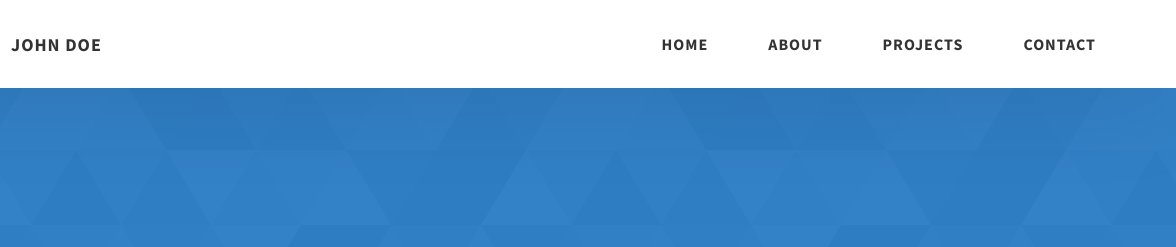
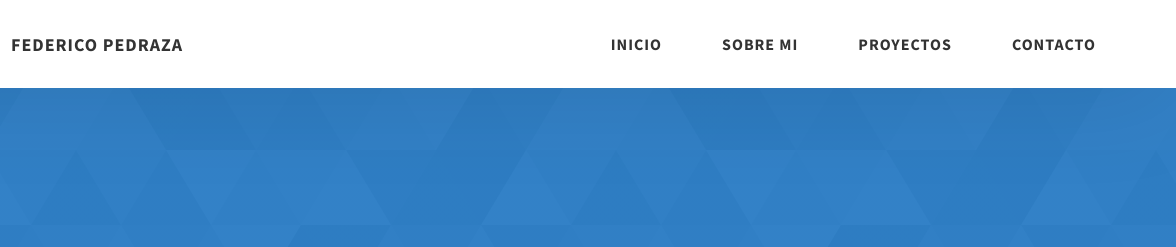
Before and after one commit to Fedeplaysd/PortfolioFinal, a website: page project-1.html in a window 1280 px wide. Shown: the top 247 px of the page, 104-1280 px from the left. Drawn offline with Linux system fonts and the light colour scheme.

Commit message:
primer modificacion proyectos

```diff
--- a/project-1.html
+++ b/project-1.html
@@ -21,25 +21,25 @@
     <div class="header__content">
       <div class="header__logo-container">
         <div class="header__logo-img-cont">
-          <img src="./assets/png/john-doe.png" alt="Ram Maheshwari Logo Image" class="header__logo-img" />
+          <img src="./assets/png/john-doe.png" alt="Logo Image" class="header__logo-img" />
         </div>
-        <span class="header__logo-sub">John Doe</span>
+        <span class="header__logo-sub">Federico Pedraza</span>
       </div>
       <div class="header__main">
         <ul class="header__links">
           <li class="header__link-wrapper">
-            <a href="./index.html" class="header__link"> Home </a>
+            <a href="./index.html" class="header__link"> Inicio </a>
           </li>
           <li class="header__link-wrapper">
-            <a href="./index.html#about" class="header__link">About </a>
+            <a href="./index.html#about" class="header__link"> Sobre Mi </a>
           </li>
           <li class="header__link-wrapper">
             <a href="./index.html#projects" class="header__link">
-              Projects
+              Proyectos
             </a>
           </li>
           <li class="header__link-wrapper">
-            <a href="./index.html#contact" class="header__link"> Contact </a>
+            <a href="./index.html#contact" class="header__link"> Contacto </a>
           </li>
         </ul>
         <div class="header__main-ham-menu-cont">
@@ -53,19 +53,19 @@
       <div class="header__sm-menu-content">
         <ul class="header__sm-menu-links">
           <li class="header__sm-menu-link">
-            <a href="./index.html"> Home </a>
+            <a href="./index.html"> Inicio </a>
           </li>
 
           <li class="header__sm-menu-link">
-            <a href="./index.html#about"> About </a>
+            <a href="./index.html#about"> Sobre Mi </a>
           </li>
 
           <li class="header__sm-menu-link">
-            <a href="./index.html#projects"> Projects </a>
+            <a href="./index.html#projects"> Proyectos </a>
           </li>
 
           <li class="header__sm-menu-link">
-            <a href="./index.html#contact"> Contact </a>
+            <a href="./index.html#contact"> Contacto </a>
           </li>
         </ul>
       </div>
```
Also changed, not shown: css/style.css (+12 -11 lines), project-2.html (+10 -10 lines), project-3.html (+10 -10 lines).
